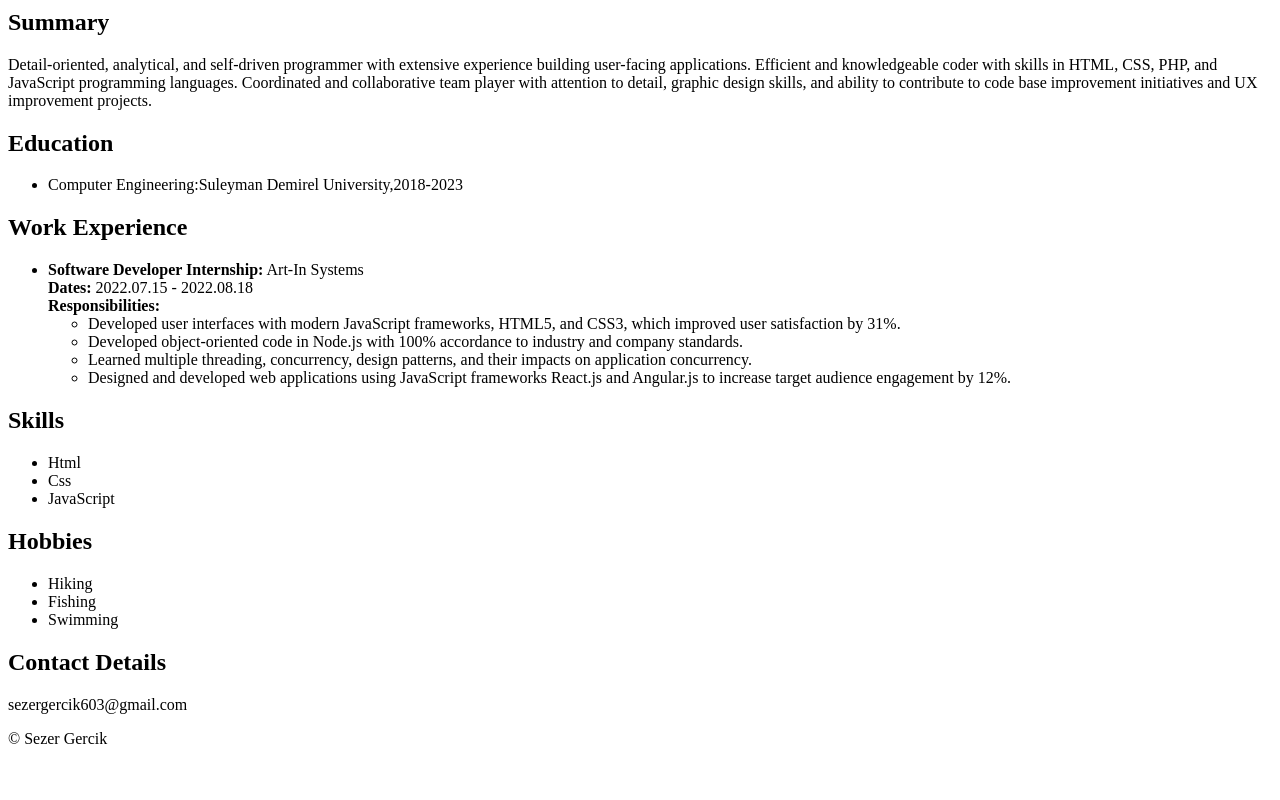
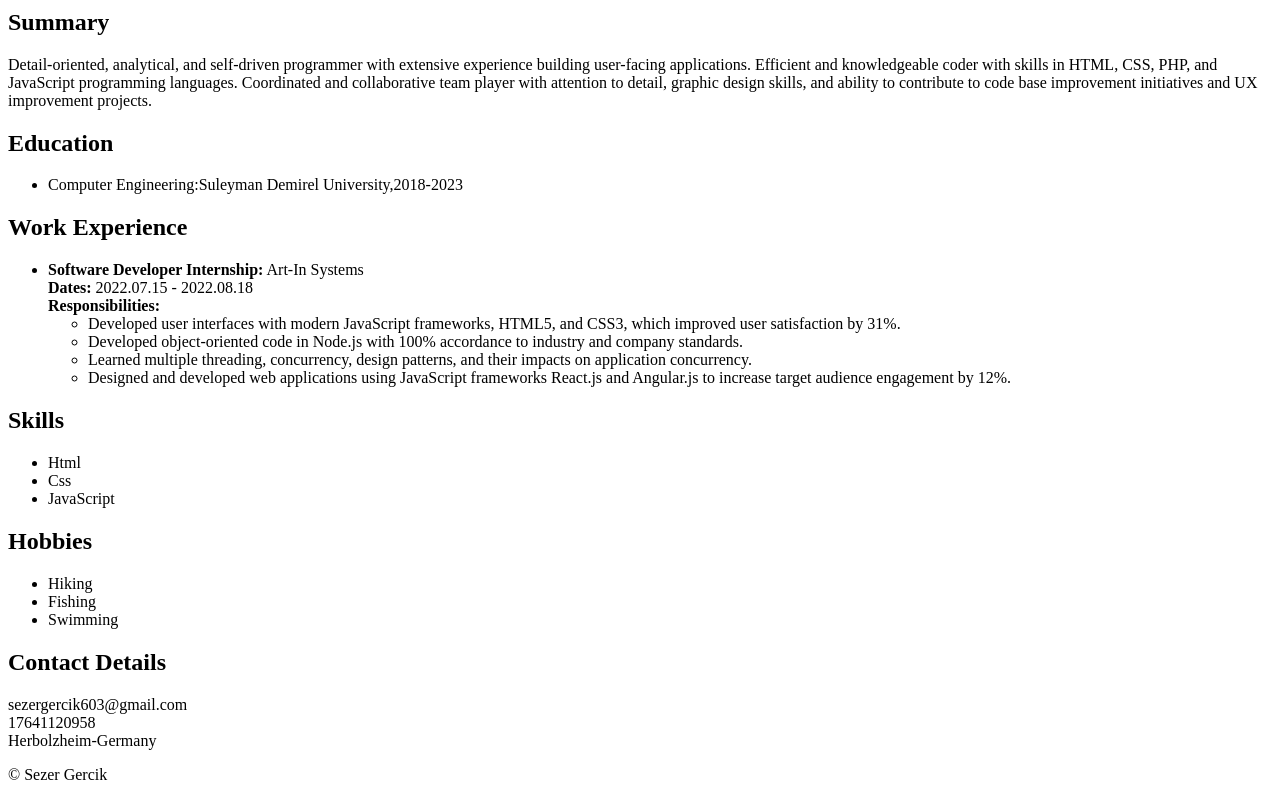
Before and after one commit to DarK0707/Html-Capstone, a plain HTML site: page index.html in a window 1280 px wide. Shown: the part 342-1142 px from the top of the page. Before the commit the page ends 1106 px from the top, so only its background shows below. Drawn offline with Linux system fonts and the light colour scheme.

Commit message:
Update index.html

```diff
--- a/index.html
+++ b/index.html
@@ -88,6 +88,8 @@
         <!-- Add contact details content here -->
 
          sezergercik603@gmail.com<br>
+         17641120958<br>
+         Herbolzheim-Germany
 
     </section>
 
```
